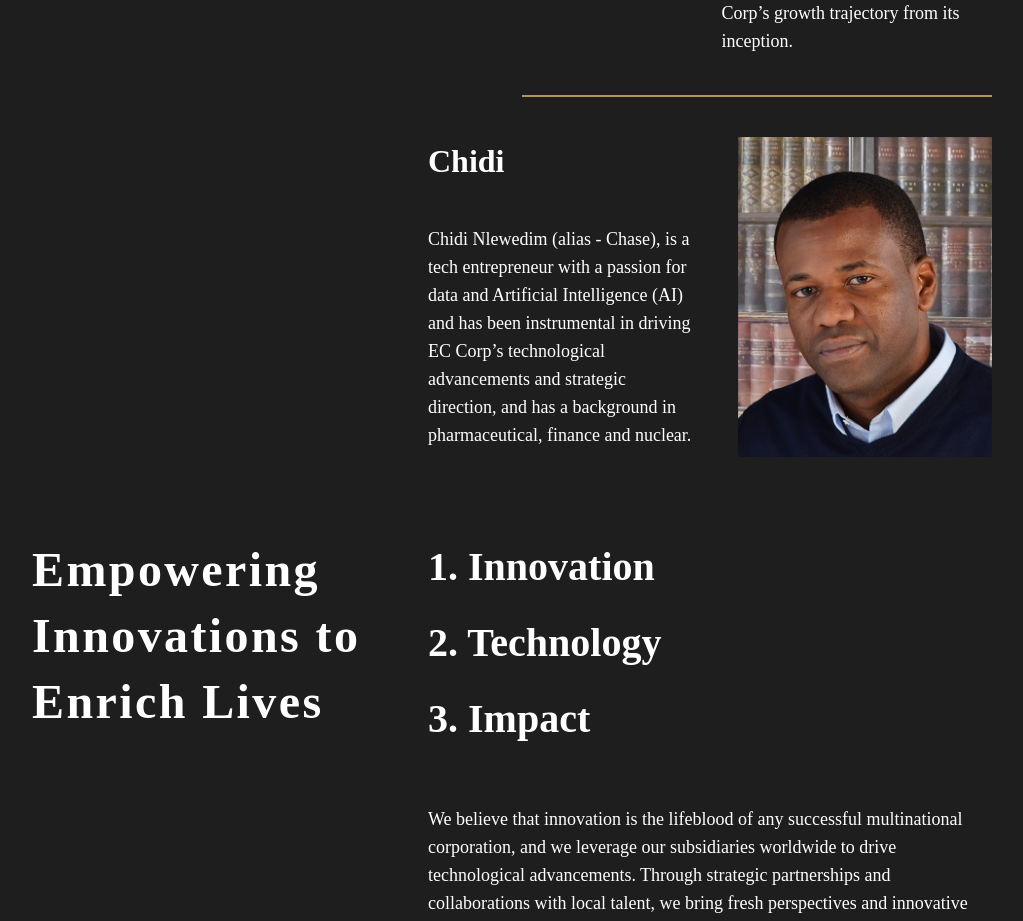
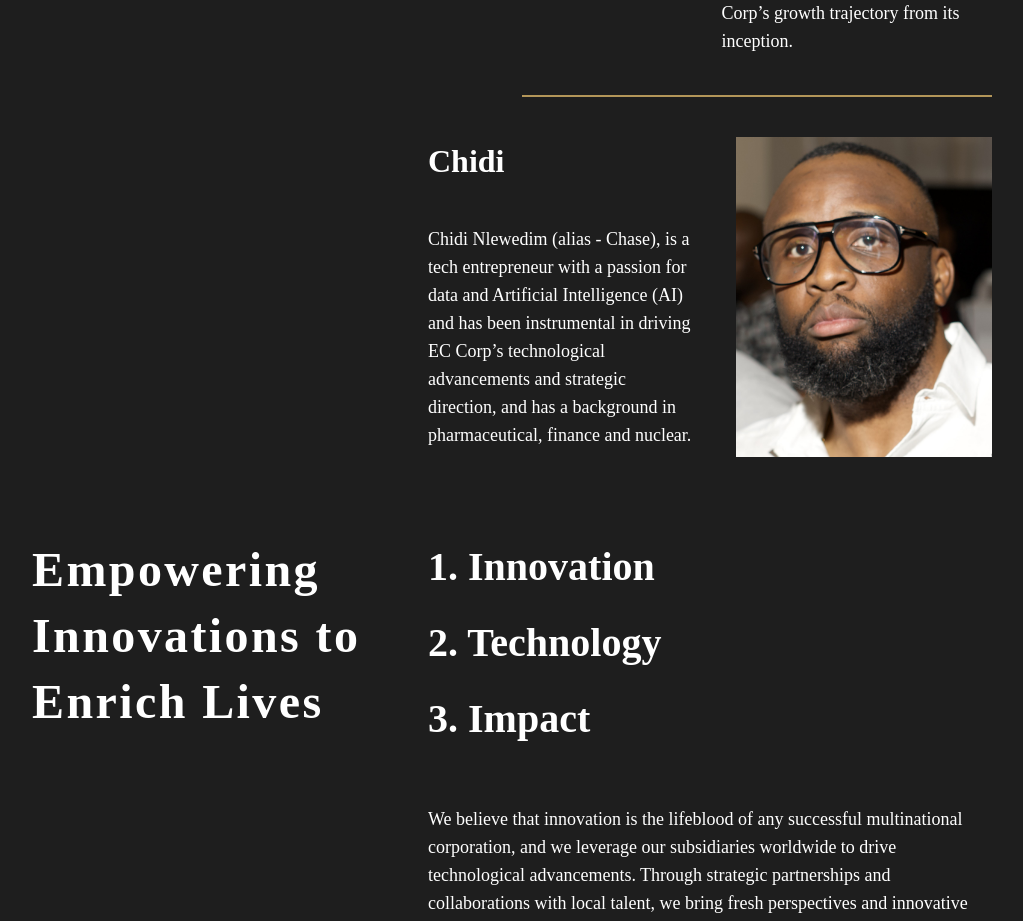
Before and after one commit to elokaandchidi/eccorp-app, a React (Create React App) app: page /about in a window 1280 px wide. Shown: the part 980-1901 px from the top of the page, without its empty margins (128-1151 px from the left). Built offline with nearby package versions, Linux system fonts and the light colour scheme; no server answers.

Commit message:
Change image for founder

```diff
--- a/src/components/pages/about.tsx
+++ b/src/components/pages/about.tsx
@@ -49,7 +49,7 @@ const About = () => {
                 Chidi Nlewedim (alias - Chase), is a tech entrepreneur with a passion for data and Artificial Intelligence (AI) and has been instrumental in driving EC Corp’s technological advancements and strategic direction, and has a background in pharmaceutical, finance and nuclear.
               </div>
             </div>
-            <img src={ImageEamon} className='object-contain h-[20rem]' alt="background"/>
+            <img src={ImageChidi} className='object-contain h-[20rem]' alt="background"/>
           </div>
         </div>
       </div>
```
Also changed, not shown: src/assets/images/chidi.jpg.
